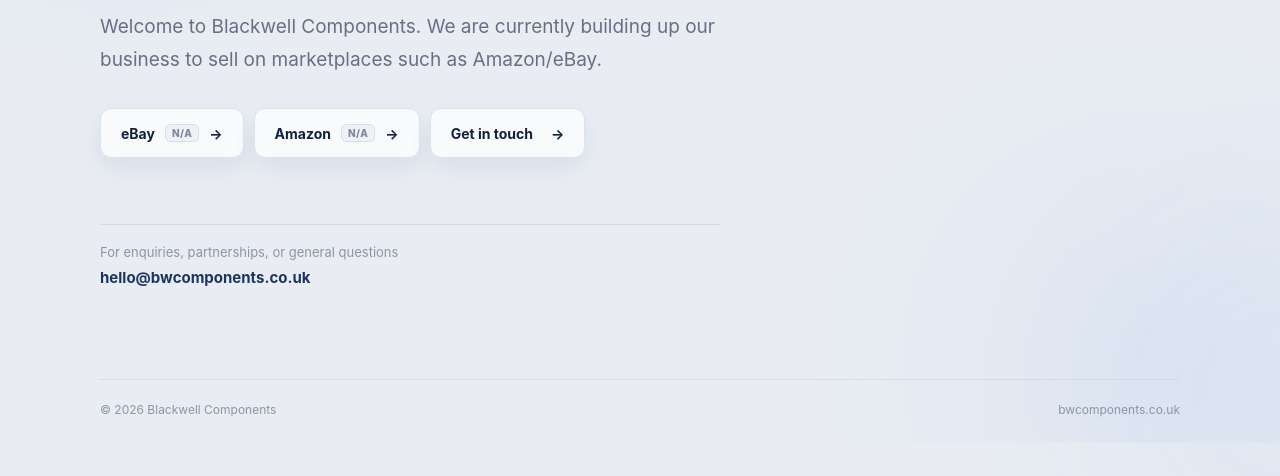
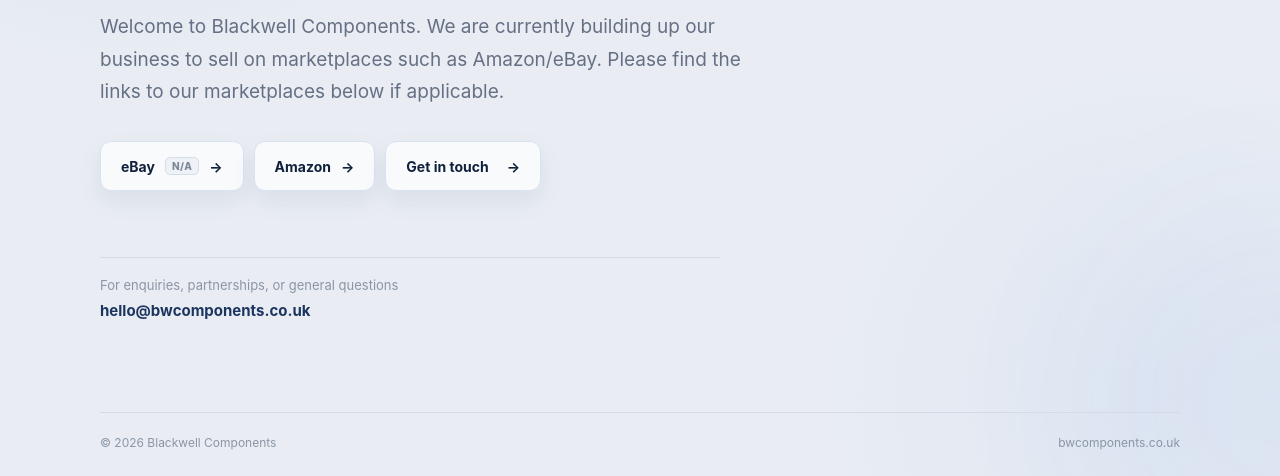
Before and after one commit to Luka-UK/BWC-Site, a plain HTML site: page index.html in a window 1280 px wide. Shown: the part 391-867 px from the top of the page. Before the commit the page ends 834 px from the top, so only its background shows below. Drawn offline with Linux system fonts and the light colour scheme.

Commit message:
Changed eBay button to no click + update amazon link to profile

```diff
--- a/index.html
+++ b/index.html
@@ -34,17 +34,17 @@
 
       <p class="intro">
         Welcome to Blackwell Components. We are currently building up our business
-        to sell on marketplaces such as Amazon/eBay.
+        to sell on marketplaces such as Amazon/eBay. Please find the links to our marketplaces below if applicable.
       </p>
 
       <div class="actions">
         <a class="button button-marketplace" href="https://bwcomponents.co.uk/" target="_blank" rel="noopener">
           eBay <span class="button-status">N/A</span>
-          <span aria-hidden="true">→</span>
+          <span aria-hidden="false">→</span>
         </a>
 
-        <a class="button button-marketplace" href="https://bwcomponents.co.uk/">
-          Amazon <span class="button-status">N/A</span>
+        <a class="button button-marketplace" href="https://www.amazon.co.uk/sp?ie=UTF8&seller=AZ2G60JXZANPF">
+          Amazon
           <span aria-hidden="true">→</span>
         </a>
 
```
